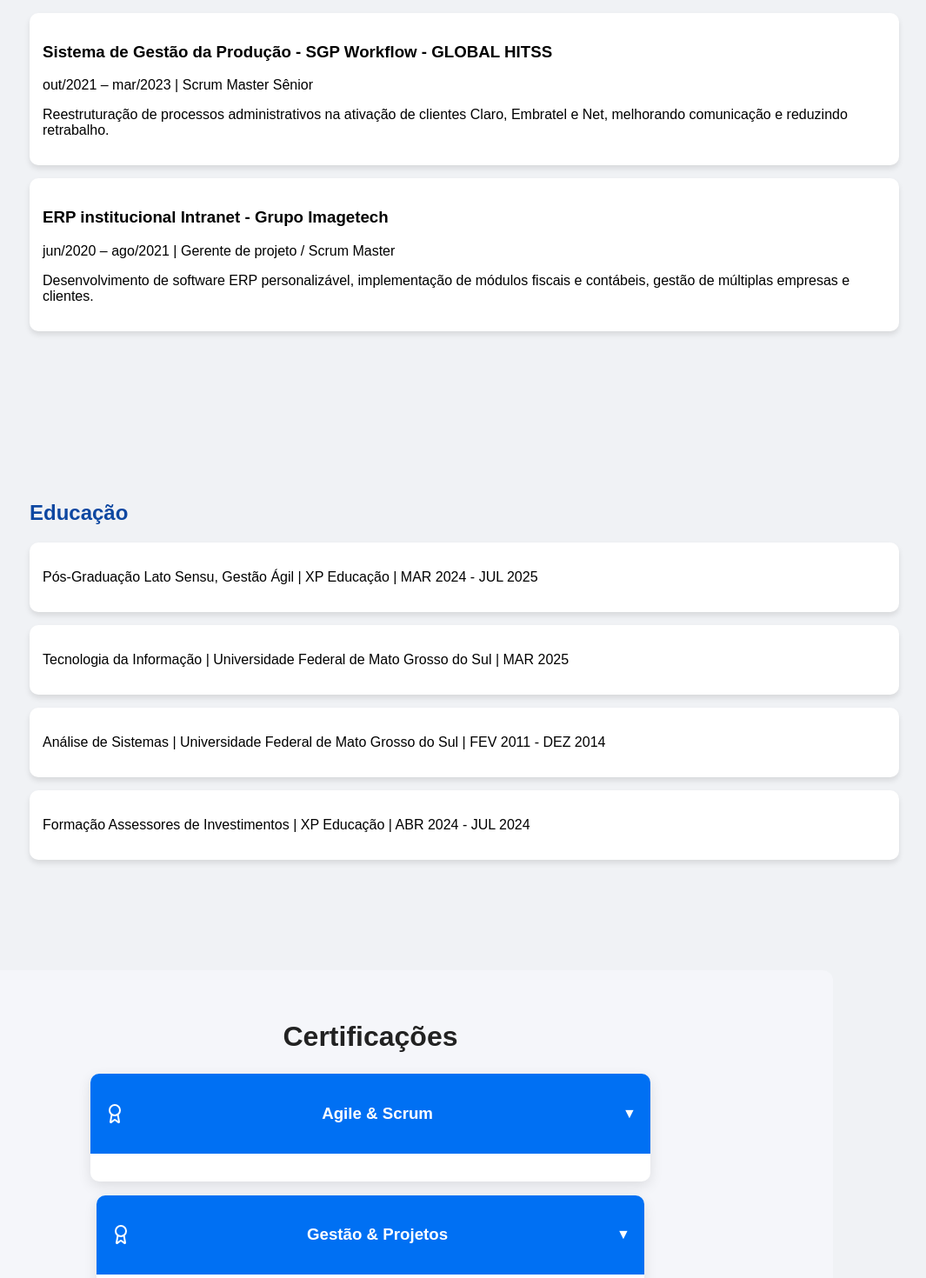
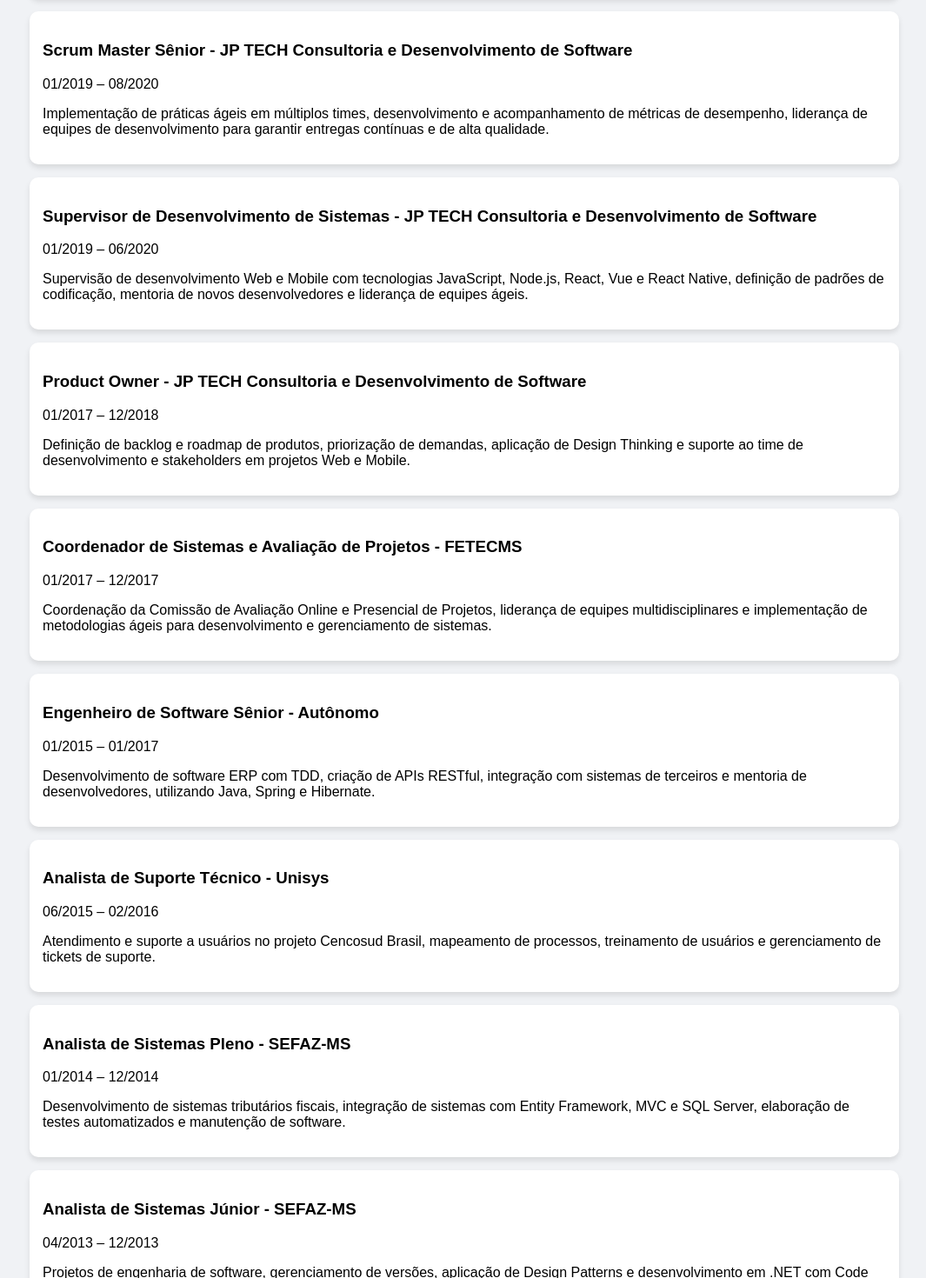
Before and after one commit to johnpaini/john-paini-portfolio, a React (Vite) app: page / in a window 1280 px wide. Shown: the part 1740-3210 px from the top of the page at 87% size, without its empty margins (106-1171 px from the left). Built offline with nearby package versions, Linux system fonts and the light colour scheme.

Commit message:
ajustes de layout

```diff
--- a/package.json
+++ b/package.json
@@ -11,6 +11,7 @@
     "deploy": "gh-pages -d dist"
   },
   "dependencies": {
+    "framer-motion": "^12.23.22",
     "lucide-react": "^0.544.0",
     "react": "^19.1.1",
     "react-dom": "^19.1.1"
--- a/src/data.js
+++ b/src/data.js
@@ -20,10 +20,99 @@
 export const skills = ["Scrum", "Kanban", "Lean TI", "Gestão de equipes ágeis", "Project Manager", "Product Manager", "Metodologias Ágeis"];
 
 export const experiences = [
-    { company: "JP TECH Consultoria e Desenvolvimento de Software", role: "Scrum Master", period: "03/2023 – 01/2025", description: "Suporte aos times técnicos, negócios e produtos, consolidação de métodos ágeis, condução de projetos de média e alta complexidade, estruturação de times e acompanhamento de indicadores." },
-    { company: "JP TECH Consultoria e Desenvolvimento de Software", role: "Product Manager", period: "03/2023 – 03/2024", description: "Liderança da visão de produto, coordenação de equipes multifuncionais, priorização de backlog e alinhamento estratégico com stakeholders." },
-    { company: "GLOBAL HITSS", role: "Scrum Master Sênior", period: "10/2021 – 03/2023", description: "Gerenciamento de demandas, suporte a times e Product Owners, implementação de metodologias ágeis, gestão de mudanças e sustentação de sistemas." }
+    {
+        company: "JP TECH Consultoria e Desenvolvimento de Software",
+        role: "Scrum Master",
+        period: "03/2023 – 01/2025",
+        description:
+            "Suporte aos times técnicos, negócios e produtos, consolidação de métodos ágeis para melhoria de performance, condução de projetos de média e alta complexidade, estruturação de times e acompanhamento de indicadores."
+    },
+    {
+        company: "JP TECH Consultoria e Desenvolvimento de Software",
+        role: "Product Manager",
+        period: "03/2023 – 03/2024",
+        description:
+            "Liderança da visão de produto, coordenação de equipes multifuncionais, priorização de backlog e alinhamento estratégico com stakeholders, garantindo que os produtos atendessem às necessidades dos clientes e objetivos do negócio."
+    },
+    {
+        company: "GLOBAL HITSS",
+        role: "Scrum Master Sênior",
+        period: "10/2021 – 03/2023",
+        description:
+            "Gerenciamento de demandas da Diretoria de Aplicações e Serviços e Apoio a Produção (SGP Workflow, Cockpit CA, Indicadores O&M, SGTA/New Teia), suporte a times de desenvolvimento e Product Owners, implementação de metodologias ágeis, gestão de mudanças (ITIL v4) e sustentação de sistemas."
+    },
+    {
+        company: "Grupo Imagetech",
+        role: "Scrum Master Sênior",
+        period: "06/2020 – 08/2021",
+        description:
+            "Planejamento, acompanhamento e execução de projetos de software ERP institucional e Mania de Rifa, facilitação de cerimônias Scrum, negociação com stakeholders e implantação de modelo de maturidade de processos para certificação ISO 9001, resultando em redução de 25% no tempo de desenvolvimento."
+    },
+    {
+        company: "JP TECH Consultoria e Desenvolvimento de Software",
+        role: "Scrum Master Sênior",
+        period: "01/2019 – 08/2020",
+        description:
+            "Implementação de práticas ágeis em múltiplos times, desenvolvimento e acompanhamento de métricas de desempenho, liderança de equipes de desenvolvimento para garantir entregas contínuas e de alta qualidade."
+    },
+    {
+        company: "JP TECH Consultoria e Desenvolvimento de Software",
+        role: "Supervisor de Desenvolvimento de Sistemas",
+        period: "01/2019 – 06/2020",
+        description:
+            "Supervisão de desenvolvimento Web e Mobile com tecnologias JavaScript, Node.js, React, Vue e React Native, definição de padrões de codificação, mentoria de novos desenvolvedores e liderança de equipes ágeis."
+    },
+    {
+        company: "JP TECH Consultoria e Desenvolvimento de Software",
+        role: "Product Owner",
+        period: "01/2017 – 12/2018",
+        description:
+            "Definição de backlog e roadmap de produtos, priorização de demandas, aplicação de Design Thinking e suporte ao time de desenvolvimento e stakeholders em projetos Web e Mobile."
+    },
+    {
+        company: "FETECMS",
+        role: "Coordenador de Sistemas e Avaliação de Projetos",
+        period: "01/2017 – 12/2017",
+        description:
+            "Coordenação da Comissão de Avaliação Online e Presencial de Projetos, liderança de equipes multidisciplinares e implementação de metodologias ágeis para desenvolvimento e gerenciamento de sistemas."
+    },
+    {
+        company: "Autônomo",
+        role: "Engenheiro de Software Sênior",
+        period: "01/2015 – 01/2017",
+        description:
+            "Desenvolvimento de software ERP com TDD, criação de APIs RESTful, integração com sistemas de terceiros e mentoria de desenvolvedores, utilizando Java, Spring e Hibernate."
+    },
+    {
+        company: "Unisys",
+        role: "Analista de Suporte Técnico",
+        period: "06/2015 – 02/2016",
+        description:
+            "Atendimento e suporte a usuários no projeto Cencosud Brasil, mapeamento de processos, treinamento de usuários e gerenciamento de tickets de suporte."
+    },
+    {
+        company: "SEFAZ-MS",
+        role: "Analista de Sistemas Pleno",
+        period: "01/2014 – 12/2014",
+        description:
+            "Desenvolvimento de sistemas tributários fiscais, integração de sistemas com Entity Framework, MVC e SQL Server, elaboração de testes automatizados e manutenção de software."
+    },
+    {
+        company: "SEFAZ-MS",
+        role: "Analista de Sistemas Júnior",
+        period: "04/2013 – 12/2013",
+        description:
+            "Projetos de engenharia de software, gerenciamento de versões, aplicação de Design Patterns e desenvolvimento em .NET com Code First e testes unitários."
+    },
+    {
+        company: "FETECMS",
+        role: "Coordenador de Sistemas e Avaliação",
+        period: "02/2011 – 03/2013",
+        description:
+            "Gerenciamento de equipe de desenvolvimento de software e coordenação de projetos de tecnologia da informação, garantindo a integração de sistemas legados com novas plataformas."
+    }
 ];
+
 export const specificSkills = [
     {
         title: "Engenharia e Arquitetura de Software",
@@ -72,14 +161,94 @@
             "PostgreSQL, MySQL, MariaDB, Firebird, MongoDB, SQL Server, Oracle, Informix, IBM",
             "Postman, Swagger, Insomnia, GraphQL"
         ]
+
+
+
+    },
+
+    {
+        title: "Inteligência Artificial (IA)",
+        items: [
+            "Machine Learning",
+            "Deep Learning",
+            "NLP",
+            "Data Analytics",
+            "Modelos Preditivos",
+            "Algoritmos Inteligentes"
+        ]
+    },
+    {
+        title: "Automação de Tarefas",
+        items: [
+            "RPA",
+            "Scripts e Bots",
+            "Pipelines CI/CD",
+            "Integração de Sistemas",
+            "Monitoramento Automatizado"
+        ]
     }
 ];
 
 
 export const projects = [
-    { name: "Sistema de Gestão da Produção - SGP Workflow", period: "out/2021 – mar/2023", role: "Scrum Master Sênior", company: "GLOBAL HITSS", description: "Reestruturação de processos administrativos na ativação de clientes Claro, Embratel e Net, melhorando comunicação e reduzindo retrabalho." },
-    { name: "ERP institucional Intranet", period: "jun/2020 – ago/2021", role: "Gerente de projeto / Scrum Master", company: "Grupo Imagetech", description: "Desenvolvimento de software ERP personalizável, implementação de módulos fiscais e contábeis, gestão de múltiplas empresas e clientes." }
+    {
+        name: "Sistema de Gestão da Produção - SGP Workflow",
+        period: "out/2021 – mar/2023",
+        role: "Scrum Master Sênior",
+        company: "GLOBAL HITSS",
+        description:
+            "Reestruturação de processos administrativos na ativação de clientes Claro, Embratel e Net, melhorando comunicação entre times, configurando tarefas e rotinas para reduzir retrabalho e aumentar a assertividade no atendimento."
+    },
+    {
+        name: "ERP institucional Intranet",
+        period: "jun/2020 – ago/2021",
+        role: "Gerente de projeto / Scrum Master",
+        company: "Grupo Imagetech",
+        description:
+            "Desenvolvimento de software ERP personalizável com módulos básicos, fiscal e contábil, permitindo configuração individual de empresas e clientes, além de personalização da estrutura organizacional."
+    },
+    {
+        name: "Roadview",
+        period: "dez/2019 – mar/2020",
+        role: "Supervisor de Sistemas / Squad Leader / Scrum Master",
+        company: "JP TECH Consultoria e Desenvolvimento de Sistemas",
+        description:
+            "Sistema para monitoramento de rodovias, estruturas de contenção e taludes, reportando à ANTT condições de pista através de imagens e coleta de informações de geolocalização online e offline."
+    },
+    {
+        name: "Projeto Cencosud",
+        period: "jun/2015 – fev/2016",
+        role: "Analista de Sistemas e Técnico de Suporte",
+        company: "Unisys",
+        description:
+            "Mapeamento de processos, documentação de rotinas e construção de helpfiles, integração de sistemas de PDV com PIN PAD e ferramentas corporativas Microsoft."
+    },
+    {
+        name: "Auditor Eletrônico - AE SEFAZ/MS",
+        period: "abr/2013 – dez/2014",
+        role: "Analista de Sistemas e Desenvolvedor",
+        company: "SEFAZ-MS",
+        description:
+            "Implementação dos módulos fiscal e gerencial, automação de rotinas de trabalho de agentes tributários e contribuintes fiscais, incluindo notificações e fundamentação legal."
+    },
+    {
+        name: "Sistema de Controle de Importação - SCI/GLME SEFAZ/MS",
+        period: "ago/2013 – dez/2014",
+        role: "Analista de Sistemas e Desenvolvedor",
+        company: "SEFAZ-MS",
+        description:
+            "Desenvolvimento de sistema para agilizar a liberação de mercadorias estrangeiras nos recintos aduaneiros, considerando incentivos fiscais e vinculação de NCMs."
+    },
+    {
+        name: "Sistema de Cálculo de Notas FETECMS/UFMS",
+        period: "fev/2011 – mar/2013",
+        role: "Analista de Sistemas e Desenvolvedor",
+        company: "Universidade Federal de Mato Grosso do Sul",
+        description:
+            "Inclui Sistema de Inscrições e Submissão de Propostas TITAN e Sistema de Pré-Avaliação Online para a FETECMS, além da análise de novo sistema de inscrição em 2013."
+    }
 ];
+
 
 export const education = [
     "Pós-Graduação Lato Sensu, Gestão Ágil | XP Educação | MAR 2024 - JUL 2025",
--- a/src/specificSkills.js
+++ b/src/specificSkills.js
@@ -173,5 +173,28 @@
             "Insomnia",
             "Integração com PIN PAD"
         ]
+    },
+    {
+        title: "Inteligência Artificial (IA)",
+        category: "IA",
+        items: [
+            "Machine Learning",
+            "Deep Learning",
+            "NLP",
+            "Data Analytics",
+            "Modelos Preditivos",
+            "Algoritmos Inteligentes"
+        ]
+    },
+    {
+        title: "Automação de Tarefas",
+        category: "Automação ",
+        items: [
+            "RPA",
+            "Scripts e Bots",
+            "Pipelines CI/CD",
+            "Integração de Sistemas",
+            "Monitoramento Automatizado"
+        ]
     }
 ];
--- a/src/style/certifications.css
+++ b/src/style/certifications.css
@@ -2,24 +2,24 @@
     padding: 2rem;
     background-color: #f5f6fa;
     border-radius: 12px;
-    margin: 2rem 0;
+    margin: 2rem auto;
+    max-width: 1200px;
+    /* limita largura geral */
 }
 
 .certifications-section h2 {
     font-size: 2rem;
     margin-bottom: 1.5rem;
-    color: #222;
+    color: #0d47a1;
     text-align: center;
 }
 
 .cert-cards-container {
     display: flex;
-    /* usar flexbox para centralizar */
     flex-wrap: wrap;
-    /* permitir quebra de linha */
     justify-content: center;
     /* centraliza horizontalmente */
-    gap: 1rem;
+    gap: 1.5rem;
     /* espaçamento entre cards */
 }
 
@@ -29,7 +29,18 @@
     box-shadow: 0 5px 15px rgba(0, 0, 0, 0.1);
     overflow: hidden;
     transition: transform 0.3s ease, box-shadow 0.3s ease;
+    flex: 1 1 320px;
+    /* aumenta a largura base */
+    max-width: 360px;
+    /* aumenta o limite máximo */
+    margin: 0 auto;
+    /* centraliza quando quebrar linha */
+    word-wrap: break-word;
+    /* garante quebra de palavras longas */
+    padding: 1rem;
+    /* adiciona padding interno para o texto não encostar nas bordas */
 }
+
 
 .cert-card:hover {
     transform: translateY(-5px);
@@ -39,22 +50,25 @@
 .cert-card-header {
     display: flex;
     align-items: center;
+    justify-content: space-between;
     cursor: pointer;
-    padding: 1rem;
+    padding: 1rem 1.2rem;
     background-color: #0070f3;
     color: #fff;
-    justify-content: space-between;
+    font-weight: 600;
+    border-bottom: 1px solid rgba(255, 255, 255, 0.2);
 }
 
 .cert-icon {
     margin-right: 0.5rem;
+    flex-shrink: 0;
 }
 
 .cert-items {
     max-height: 0;
     overflow: hidden;
-    transition: max-height 0.4s ease;
-    list-style: disc;
+    transition: max-height 0.4s ease, padding 0.4s ease;
+    list-style: disc inside;
     padding: 0 1rem;
     background-color: #f9f9f9;
 }
@@ -62,9 +76,12 @@
 .cert-items.expanded {
     max-height: 1000px;
     /* permite expandir todo o conteúdo */
-    padding: 1rem;
+    padding: 1rem 1.2rem;
+    /* padding visível só quando expandido */
 }
 
 .cert-items li {
     margin-bottom: 0.5rem;
+    color: #333;
+    line-height: 1.4;
 }
```
Also changed, not shown: 1 other file (tests, documents, lock files or other folders).
